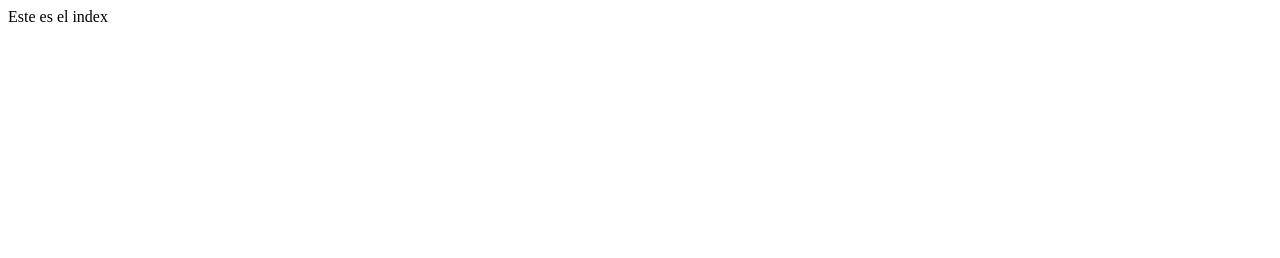
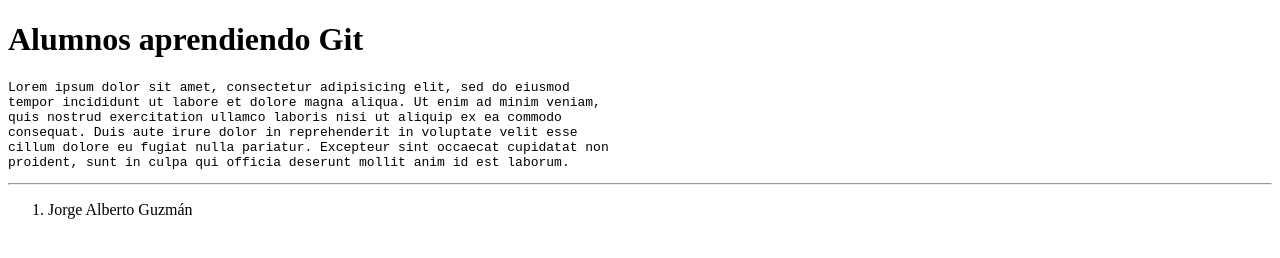
Before and after one commit to dmariscalb/proyecto2, a plain HTML site: page index.html in a window 1280 px wide. Drawn offline with Linux system fonts and the light colour scheme.

Commit message:
Modificacion del index.html

```diff
--- a/index.html
+++ b/index.html
@@ -1,8 +1,19 @@
+<!DOCTYPE html>
 <html>
 <head>
-<title>Index</title>
+	<title>Aprendiendo Git</title>
 </head>
 <body>
-<p>Este es el index</p>
+<h1>Alumnos aprendiendo Git</h1>
+<pre>Lorem ipsum dolor sit amet, consectetur adipisicing elit, sed do eiusmod
+tempor incididunt ut labore et dolore magna aliqua. Ut enim ad minim veniam,
+quis nostrud exercitation ullamco laboris nisi ut aliquip ex ea commodo
+consequat. Duis aute irure dolor in reprehenderit in voluptate velit esse
+cillum dolore eu fugiat nulla pariatur. Excepteur sint occaecat cupidatat non
+proident, sunt in culpa qui officia deserunt mollit anim id est laborum.</pre>
+<hr>
+<ol>
+	<li>Jorge Alberto Guzmán</li>
+</ol>
 </body>
 </html>
```
